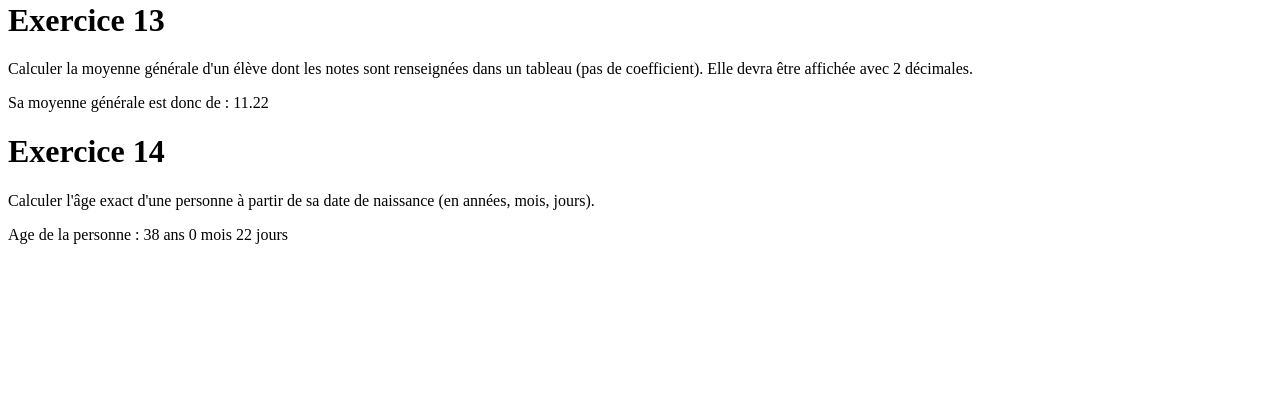
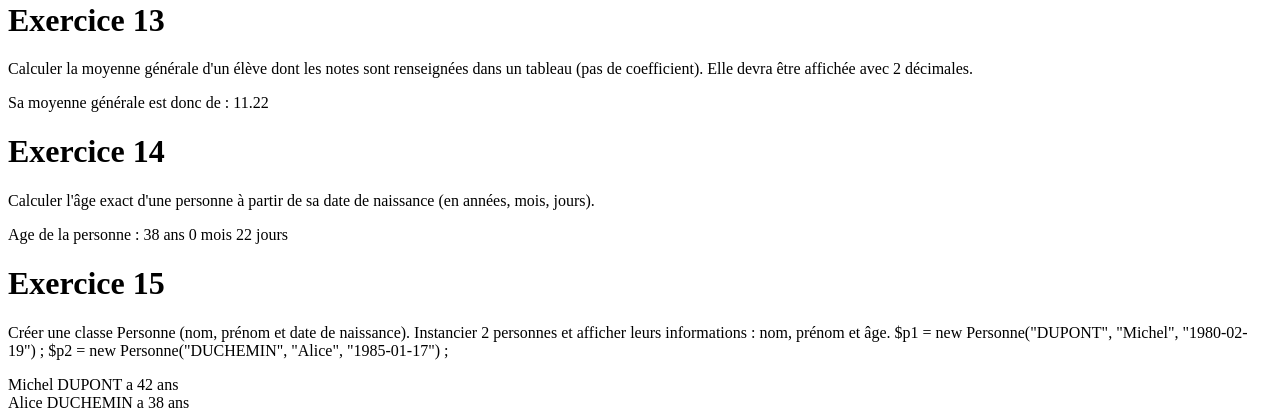
Before and after one commit to Fvtimv/Exercise-PHP-1, a PHP site: page / in a window 1280 px wide. Shown: the part 2384-2804 px from the top of the page. Before the commit the page ends 2628 px from the top, so only its background shows below. Run offline with PHP 8.4, Linux system fonts and the light colour scheme.

Commit message:
Finished Exercise 15 php 1 with OOP

```diff
--- a/index.php
+++ b/index.php
@@ -302,3 +302,62 @@ $diff = $dateNaissance->diff($dateCourante);
 echo "Age de la personne : $diff->y ans $diff->m mois $diff->d jours<br>";
 
 ?>
+
+
+<h1>Exercice 15</h1>
+
+<p>Créer une classe Personne (nom, prénom et date de naissance).
+Instancier 2 personnes et afficher leurs informations : nom, prénom et âge.
+$p1 = new Personne("DUPONT", "Michel", "1980-02-19") ;
+$p2 = new Personne("DUCHEMIN", "Alice", "1985-01-17") ;</p>
+
+<?php
+
+class Personne {
+    private $_nom;
+    private $_prenom;
+    private $_dateNaissance;
+
+    public function __construct($nom, $prenom, $dateNaissance){
+        $this -> _nom = $nom;
+        $this -> _prenom = $prenom;
+        $this -> _dateNaissance = $dateNaissance;
+    }
+
+    public function getNom() //voici ce que l'on appele un "gettere
+    {
+        return $this -> _nom ;
+    }
+    public function getPrenom()
+    {
+        return $this -> _prenom ;
+    }
+    // public function getDateNaissance()
+    // {
+    //     return $this -> _dateNaissance ;
+    // }
+    public function calcAge(){
+        $dateNaissance = new DateTime($this -> _dateNaissance);
+        $dateCourante = new DateTime();
+        $diff = $dateNaissance -> diff($dateCourante);
+        return $diff -> y;
+    }
+
+    public function displayInformation()
+    {
+        // $this -> _prenom ;
+        // $this -> _nom ;
+        // $this -> calcAge ;
+        // echo "$this -> prenom." ".$this -> nom. " ".a" ".$this -> calcAge()." ".ans" ; faux demande
+        echo "{$this -> getPrenom()} {$this -> getNom()} a {$this -> calcAge()} ans <br>";
+    }
+    public function getDisplayInformation(){
+        return $this -> displayInformation();
+    }
+}
+
+$p1 = new Personne("DUPONT", "Michel", "1980-02-19");
+$p2 = new Personne("DUCHEMIN", "Alice", "1985-01-17");
+
+echo $p1 -> getDisplayInformation();
+echo $p2 -> getDisplayInformation();
```
